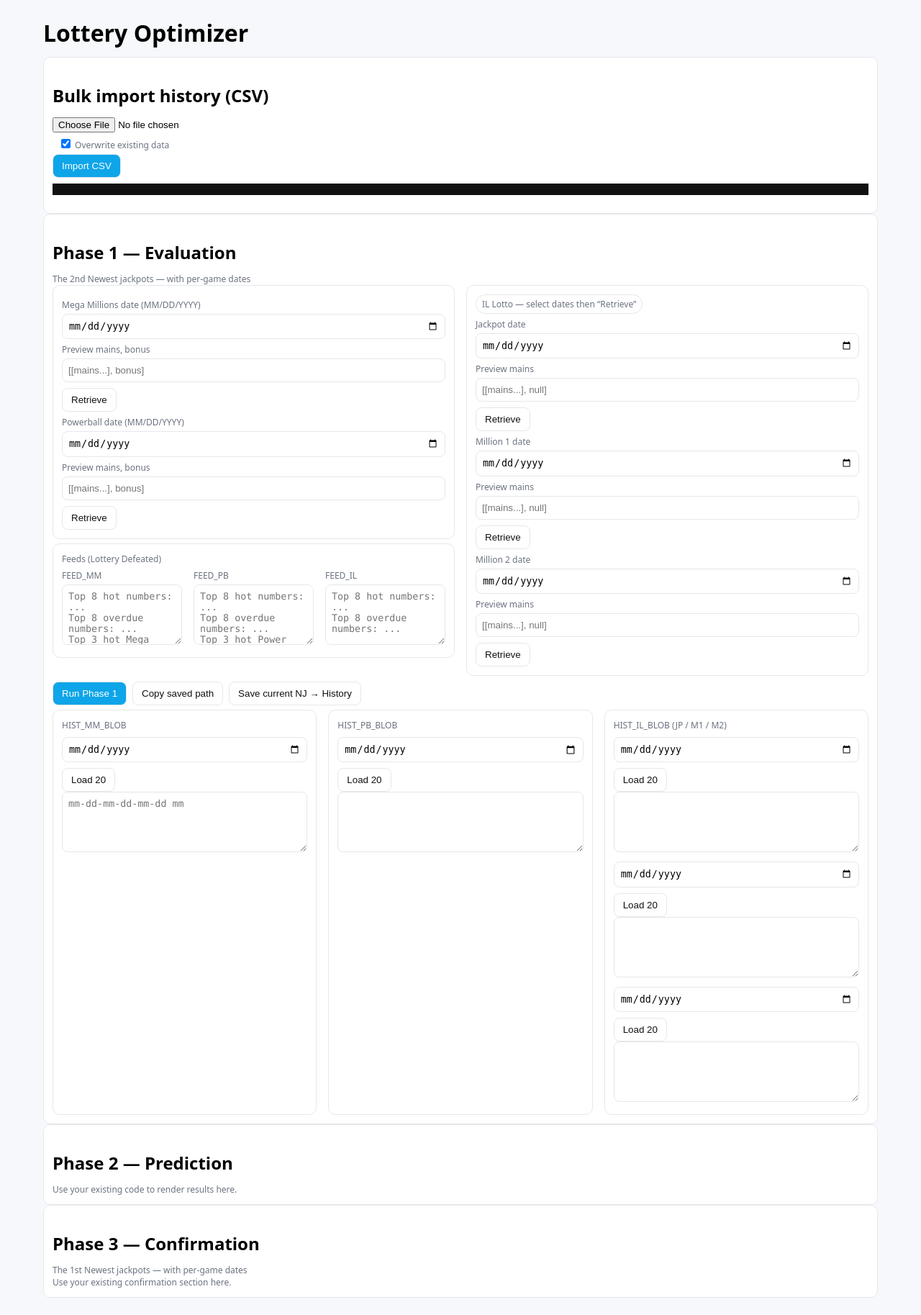
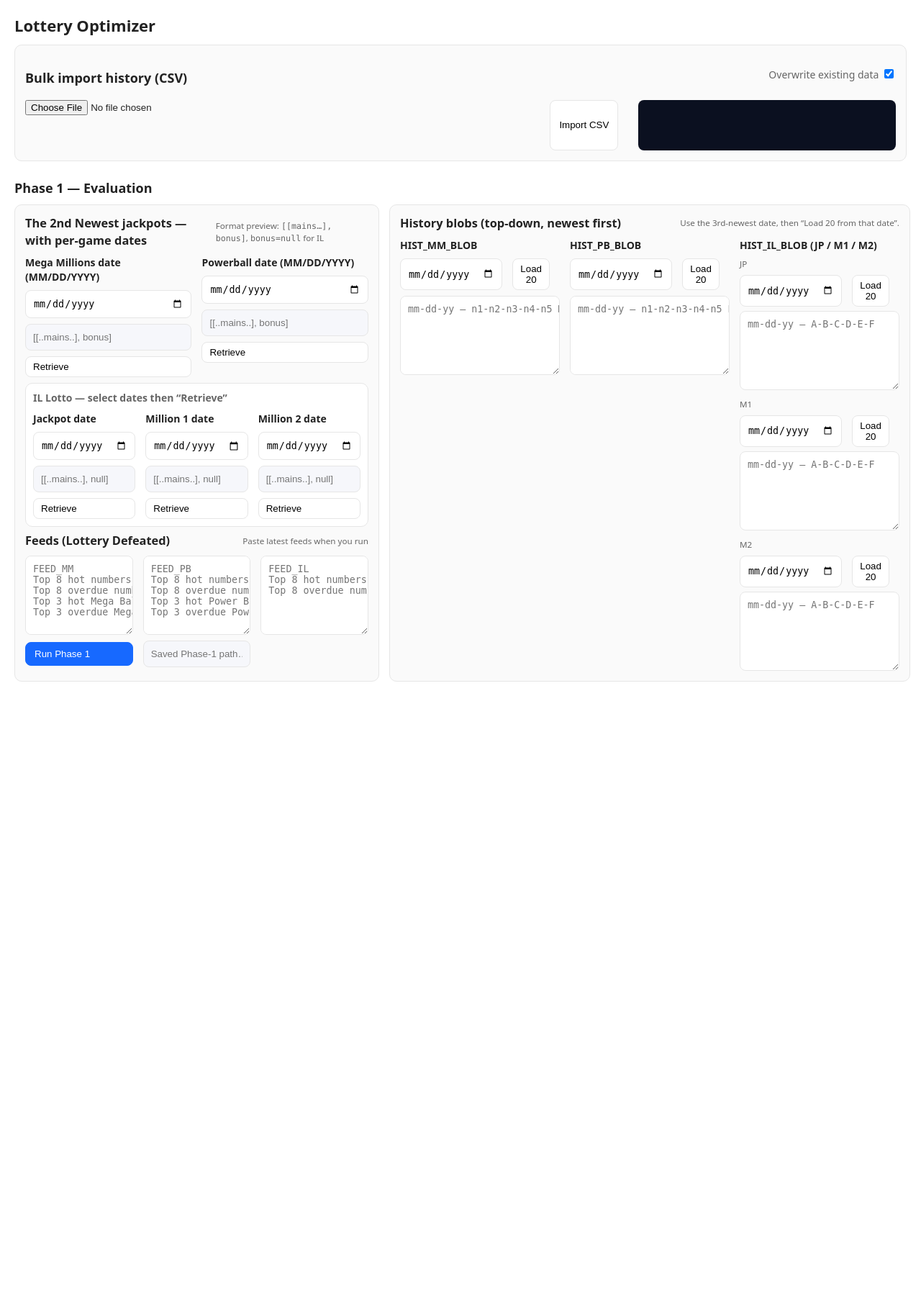
Before and after one commit to lettiehsu/lottery-optimizer, a Flask app: page / in a window 1280 px wide. Shown: the whole page at 72% size. After the commit the page ends 947 px from the top, so only its background shows below. Run offline with Flask 3, Linux system fonts and the light colour scheme.

Commit message:
Update index.html

```diff
--- a/templates/index.html
+++ b/templates/index.html
@@ -1,268 +1,189 @@
 <!doctype html>
 <html lang="en">
 <head>
-  <meta charset="utf-8" />
+  <meta charset="utf-8"/>
+  <meta name="viewport" content="width=device-width,initial-scale=1"/>
   <title>Lottery Optimizer</title>
-  <meta name="viewport" content="width=device-width, initial-scale=1" />
   <style>
-    :root { --card:#fff; --line:#e5e7eb; --muted:#6b7280; --bg:#f7f8fb; }
-    html,body{margin:0;padding:0;background:var(--bg);font-family:system-ui,Segoe UI,Roboto,Helvetica,Arial,sans-serif}
-    .wrap{max-width:1160px;margin:24px auto;padding:0 16px}
-    h1{margin:0 0 12px}
-    h2{margin:24px 0 12px}
-    .row{display:flex;gap:16px;flex-wrap:wrap}
-    .col{flex:1 1 0}
-    .card{background:var(--card);border:1px solid var(--line);border-radius:10px;padding:12px}
-    label{display:block;font-size:12px;color:var(--muted);margin:6px 0 4px}
-    input[type="text"],input[type="date"],textarea,select{width:100%;box-sizing:border-box;border:1px solid var(--line);border-radius:8px;padding:8px}
-    textarea{min-height:84px;resize:vertical;font-family:ui-monospace,Consolas,monospace}
-    button{appearance:none;border:1px solid var(--line);background:#0ea5e9;color:#fff;border-radius:8px;padding:8px 12px;cursor:pointer}
-    button.ghost{background:#fff;color:#111;border-color:var(--line)}
-    .btnrow{display:flex;gap:8px;align-items:center;flex-wrap:wrap;margin-top:8px}
-    .mini{font-size:12px;color:var(--muted)}
-    .grid3{display:grid;grid-template-columns:1fr 1fr 1fr;gap:16px}
-    .grid2{display:grid;grid-template-columns:1fr 1fr;gap:16px}
-    .pill{display:inline-block;font-size:12px;border:1px solid var(--line);border-radius:999px;padding:4px 8px;background:#fff}
-    .tight{margin-top:6px}
+    :root{--bg:#fff;--panel:#fafafa;--line:#e6e6e6;--text:#222;--muted:#666;--blue:#1769ff;}
+    *{box-sizing:border-box}
+    body{margin:0;font:14px/1.45 system-ui,Segoe UI,Roboto,Helvetica,Arial,sans-serif;color:var(--text);background:var(--bg)}
+    h1{margin:20px 20px 10px;font-size:22px}
+    h2{margin:18px 0 10px;font-size:18px}
+    .wrap{padding:0 20px 40px}
+    .card{background:var(--panel);border:1px solid var(--line);border-radius:10px;padding:14px}
+    .row{display:grid;gap:14px}
+    .row.cols-2{grid-template-columns:1fr 1fr}
+    .row.cols-3{grid-template-columns:1fr 1fr 1fr}
+    .row.cols-4{grid-template-columns:1fr 1fr 1fr 1fr}
+    .stack{display:flex;flex-direction:column;gap:8px}
+    label{font-weight:600}
+    small{color:var(--muted)}
+    input[type="text"], input[type="date"], textarea{width:100%;padding:10px;border:1px solid var(--line);border-radius:8px;background:#fff}
+    input[readonly], textarea[readonly]{background:#f6f7fb}
+    textarea{min-height:110px;resize:vertical;white-space:pre}
+    .btn{display:inline-flex;align-items:center;gap:6px;border:1px solid var(--line);background:#fff;border-radius:8px;padding:8px 12px;cursor:pointer}
+    .btn.primary{background:var(--blue);border-color:var(--blue);color:#fff}
+    .btn.small{padding:6px 10px}
+    .btn:disabled{opacity:.6;cursor:not-allowed}
+    .grid-head{display:flex;align-items:center;justify-content:space-between}
+    .muted{color:var(--muted)}
+    .ok{color:#0a8f3c}
+    .danger{color:#b30021}
+    .mono{font-family:ui-monospace, SFMono-Regular, Menlo, Consolas, monospace}
+    @media (max-width:1024px){.row.cols-3,.row.cols-4{grid-template-columns:1fr}}
   </style>
 </head>
 <body>
-<div class="wrap">
   <h1>Lottery Optimizer</h1>
+  <div class="wrap">
 
-  <!-- CSV IMPORT (works with app.py /store/import_csv) -->
-<section class="card">
-  <h2>Bulk import history (CSV)</h2>
+    <!-- CSV IMPORT -->
+    <div class="card stack">
+      <div class="grid-head">
+        <h2>Bulk import history (CSV)</h2>
+        <div class="muted">Overwrite existing data
+          <input id="csv_overwrite" type="checkbox" checked>
+        </div>
+      </div>
+      <div class="row cols-4" style="grid-template-columns: 2fr auto auto 1fr;">
+        <input id="csv_file" type="file" accept=".csv"/>
+        <button id="csv_import" class="btn">Import CSV</button>
+        <div></div>
+        <pre id="csv_result" class="mono" style="margin:0;height:70px;overflow:auto;background:#0b1020;color:#cde; padding:10px;border-radius:8px"></pre>
+      </div>
+    </div>
 
-  <form id="csvForm" enctype="multipart/form-data" onsubmit="return false;">
-    <input type="file" id="csvFile" name="file" accept=".csv" />
-    <label style="margin-left:8px;">
-      <input type="checkbox" name="overwrite" value="1" checked /> Overwrite existing data
-    </label>
-    <button type="button" id="btnImportCsv">Import CSV</button>
-  </form>
+    <!-- PHASE 1 -->
+    <h2 style="margin-top:24px">Phase 1 — Evaluation</h2>
+    <div class="row cols-2">
+      <div class="card stack">
+        <div class="grid-head">
+          <h3 style="margin:0">The 2nd Newest jackpots — with per-game dates</h3>
+          <small class="muted">Format preview: <span class="mono">[[mains…], bonus]</span>, <span class="mono">bonus=null</span> for IL</small>
+        </div>
 
-  <pre id="csvResult" style="background:#111; color:#8f8; padding:8px; margin-top:8px; white-space:pre-wrap;"></pre>
-</section>
-
-<script>
-  (function () {
-    const btn = document.getElementById('btnImportCsv');
-    const fileInput = document.getElementById('csvFile');
-    const result = document.getElementById('csvResult');
-
-    btn.addEventListener('click', async () => {
-      const f = fileInput.files[0];
-      if (!f) {
-        alert('Choose a CSV file first.');
-        return;
-      }
-      const fd = new FormData();
-      fd.append('file', f); // <<< field name MUST be "file"
-
-      // include overwrite if checked
-      const ow = document.querySelector('#csvForm input[name="overwrite"]').checked;
-      if (ow) fd.append('overwrite', '1');
-
-      result.textContent = 'Uploading…';
-      try {
-        const resp = await fetch('/store/import_csv', {
-          method: 'POST',
-          body: fd
-        });
-
-        const text = await resp.text();
-        // Show raw text if server didn’t return JSON (useful for 404/debug)
-        try {
-          const data = JSON.parse(text);
-          result.textContent = JSON.stringify(data, null, 2);
-        } catch {
-          result.textContent = text;
-        }
-      } catch (err) {
-        result.textContent = 'Network error: ' + (err?.message || err);
-      }
-    });
-  })();
-</script>
-
-  <!-- Phase 1 -->
-  <div class="card">
-    <h2>Phase 1 — Evaluation</h2>
-    <div class="mini">The 2nd Newest jackpots — with per-game dates</div>
-
-    <div class="grid2">
-      <div class="col">
-        <div class="card">
-          <label>Mega Millions date (MM/DD/YYYY)</label>
-          <input type="date" id="date_mm" />
-          <label class="tight">Preview mains, bonus</label>
-          <input type="text" id="prev_mm" placeholder="[[mains...], bonus]" />
-          <div class="btnrow">
-            <button class="ghost" id="btn_mm_fetch">Retrieve</button>
+        <!-- Left column: MM / PB -->
+        <div class="row cols-2">
+          <div class="stack">
+            <label>Mega Millions date (MM/DD/YYYY)</label>
+            <input id="date_mm" type="date"/>
+            <input id="mm_preview" type="text" placeholder="[[..mains..], bonus]" readonly/>
+            <button id="btn_get_mm" class="btn small">Retrieve</button>
           </div>
 
-          <label class="tight">Powerball date (MM/DD/YYYY)</label>
-          <input type="date" id="date_pb" />
-          <label class="tight">Preview mains, bonus</label>
-          <input type="text" id="prev_pb" placeholder="[[mains...], bonus]" />
-          <div class="btnrow">
-            <button class="ghost" id="btn_pb_fetch">Retrieve</button>
+          <div class="stack">
+            <label>Powerball date (MM/DD/YYYY)</label>
+            <input id="date_pb" type="date"/>
+            <input id="pb_preview" type="text" placeholder="[[..mains..], bonus]" readonly/>
+            <button id="btn_get_pb" class="btn small">Retrieve</button>
           </div>
         </div>
 
-        <div class="card tight">
-          <div class="mini">Feeds (Lottery Defeated)</div>
-          <div class="grid3">
-            <div>
-              <label>FEED_MM</label>
-              <textarea id="FEED_MM" placeholder="Top 8 hot numbers: ...&#10;Top 8 overdue numbers: ...&#10;Top 3 hot Mega Ball numbers: ...&#10;Top 3 overdue Mega Ball numbers: ..."></textarea>
+        <!-- Right column: IL (3 sections) -->
+        <div class="card stack" style="padding:10px; background:#fff">
+          <div class="muted" style="font-weight:600">IL Lotto — select dates then “Retrieve”</div>
+
+          <div class="row cols-3">
+            <div class="stack">
+              <label>Jackpot date</label>
+              <input id="date_il_jp" type="date"/>
+              <input id="il_jp_preview" type="text" placeholder="[[..mains..], null]" readonly/>
+              <button id="btn_get_il_jp" class="btn small">Retrieve</button>
             </div>
-            <div>
-              <label>FEED_PB</label>
-              <textarea id="FEED_PB" placeholder="Top 8 hot numbers: ...&#10;Top 8 overdue numbers: ...&#10;Top 3 hot Power Ball numbers: ...&#10;Top 3 overdue Power Ball numbers: ..."></textarea>
+
+            <div class="stack">
+              <label>Million 1 date</label>
+              <input id="date_il_m1" type="date"/>
+              <input id="il_m1_preview" type="text" placeholder="[[..mains..], null]" readonly/>
+              <button id="btn_get_il_m1" class="btn small">Retrieve</button>
             </div>
-            <div>
-              <label>FEED_IL</label>
-              <textarea id="FEED_IL" placeholder="Top 8 hot numbers: ...&#10;Top 8 overdue numbers: ..."></textarea>
+
+            <div class="stack">
+              <label>Million 2 date</label>
+              <input id="date_il_m2" type="date"/>
+              <input id="il_m2_preview" type="text" placeholder="[[..mains..], null]" readonly/>
+              <button id="btn_get_il_m2" class="btn small">Retrieve</button>
+            </div>
+          </div>
+        </div>
+
+        <!-- Feeds -->
+        <div class="grid-head">
+          <h3 style="margin:0">Feeds (Lottery Defeated)</h3>
+          <small class="muted">Paste latest feeds when you run</small>
+        </div>
+        <div class="row cols-3">
+          <textarea id="feed_mm" placeholder="FEED_MM&#10;Top 8 hot numbers: ...&#10;Top 8 overdue numbers: ...&#10;Top 3 hot Mega Ball numbers: ...&#10;Top 3 overdue Mega Ball numbers: ..."></textarea>
+          <textarea id="feed_pb" placeholder="FEED_PB&#10;Top 8 hot numbers: ...&#10;Top 8 overdue numbers: ...&#10;Top 3 hot Power Ball numbers: ...&#10;Top 3 overdue Power Ball numbers: ..."></textarea>
+          <textarea id="feed_il" placeholder="FEED_IL&#10;Top 8 hot numbers: ...&#10;Top 8 overdue numbers: ..."></textarea>
+        </div>
+
+        <!-- Run & status -->
+        <div class="row cols-3" style="align-items:center">
+          <button id="btn_run_phase1" class="btn primary">Run Phase 1</button>
+          <input id="phase1_saved_path" type="text" placeholder="Saved Phase-1 path…" readonly/>
+          <div id="phase1_msg" class="muted"></div>
+        </div>
+      </div>
+
+      <!-- History blocks -->
+      <div class="card stack">
+        <div class="grid-head">
+          <h3 style="margin:0">History blobs (top-down, newest first)</h3>
+          <small class="muted">Use the 3rd-newest date, then “Load 20 from that date”.</small>
+        </div>
+
+        <div class="row cols-3">
+          <div class="stack">
+            <label>HIST_MM_BLOB</label>
+            <div class="row cols-3" style="grid-template-columns: 1fr auto auto;">
+              <input id="date_hist_mm" type="date"/>
+              <button id="btn_load20_mm" class="btn small">Load 20</button>
+            </div>
+            <textarea id="hist_mm_blob" placeholder="mm-dd-yy — n1-n2-n3-n4-n5 MB"></textarea>
+          </div>
+
+          <div class="stack">
+            <label>HIST_PB_BLOB</label>
+            <div class="row cols-3" style="grid-template-columns: 1fr auto auto;">
+              <input id="date_hist_pb" type="date"/>
+              <button id="btn_load20_pb" class="btn small">Load 20</button>
+            </div>
+            <textarea id="hist_pb_blob" placeholder="mm-dd-yy — n1-n2-n3-n4-n5 PB"></textarea>
+          </div>
+
+          <div class="stack">
+            <label>HIST_IL_BLOB (JP / M1 / M2)</label>
+
+            <div class="stack" style="gap:6px">
+              <small class="muted">JP</small>
+              <div class="row cols-3" style="grid-template-columns: 1fr auto auto;">
+                <input id="date_hist_il_jp" type="date"/>
+                <button id="btn_load20_il_jp" class="btn small">Load 20</button>
+              </div>
+              <textarea id="hist_il_blob_jp" placeholder="mm-dd-yy — A-B-C-D-E-F"></textarea>
+
+              <small class="muted" style="margin-top:6px">M1</small>
+              <div class="row cols-3" style="grid-template-columns: 1fr auto auto;">
+                <input id="date_hist_il_m1" type="date"/>
+                <button id="btn_load20_il_m1" class="btn small">Load 20</button>
+              </div>
+              <textarea id="hist_il_blob_m1" placeholder="mm-dd-yy — A-B-C-D-E-F"></textarea>
+
+              <small class="muted" style="margin-top:6px">M2</small>
+              <div class="row cols-3" style="grid-template-columns: 1fr auto auto;">
+                <input id="date_hist_il_m2" type="date"/>
+                <button id="btn_load20_il_m2" class="btn small">Load 20</button>
+              </div>
+              <textarea id="hist_il_blob_m2" placeholder="mm-dd-yy — A-B-C-D-E-F"></textarea>
             </div>
           </div>
         </div>
       </div>
+    </div><!-- /row -->
+  </div><!-- /wrap -->
 
-      <div class="col">
-        <div class="card">
-          <div class="mini pill">IL Lotto — select dates then “Retrieve”</div>
-
-          <label class="tight">Jackpot date</label>
-          <input type="date" id="date_il_jp" />
-          <label class="tight">Preview mains</label>
-          <input type="text" id="prev_il_jp" placeholder="[[mains...], null]" />
-          <div class="btnrow">
-            <button class="ghost" id="btn_il_jp_fetch">Retrieve</button>
-          </div>
-
-          <label class="tight">Million 1 date</label>
-          <input type="date" id="date_il_m1" />
-          <label class="tight">Preview mains</label>
-          <input type="text" id="prev_il_m1" placeholder="[[mains...], null]" />
-          <div class="btnrow">
-            <button class="ghost" id="btn_il_m1_fetch">Retrieve</button>
-          </div>
-
-          <label class="tight">Million 2 date</label>
-          <input type="date" id="date_il_m2" />
-          <label class="tight">Preview mains</label>
-          <input type="text" id="prev_il_m2" placeholder="[[mains...], null]" />
-          <div class="btnrow">
-            <button class="ghost" id="btn_il_m2_fetch">Retrieve</button>
-          </div>
-        </div>
-      </div>
-    </div>
-
-    <div class="btnrow">
-      <button id="run_phase1">Run Phase 1</button>
-      <button class="ghost" id="btn_copy_p1">Copy saved path</button>
-      <button class="ghost" id="btn_save_nj">Save current NJ → History</button>
-    </div>
-
-    <div class="grid3 tight">
-      <div class="card">
-        <div class="mini">HIST_MM_BLOB</div>
-        <div class="btnrow">
-          <input type="date" id="mm_hist_date" />
-          <button class="ghost" id="btn_mm_load20">Load 20</button>
-        </div>
-        <textarea id="HIST_MM_BLOB" placeholder="mm-dd-mm-dd-mm-dd mm"></textarea>
-      </div>
-      <div class="card">
-        <div class="mini">HIST_PB_BLOB</div>
-        <div class="btnrow">
-          <input type="date" id="pb_hist_date" />
-          <button class="ghost" id="btn_pb_load20">Load 20</button>
-        </div>
-        <textarea id="HIST_PB_BLOB"></textarea>
-      </div>
-      <div class="card">
-        <div class="mini">HIST_IL_BLOB (JP / M1 / M2)</div>
-        <div class="btnrow">
-          <input type="date" id="il_jp_hist_date" />
-          <button class="ghost" id="btn_iljp_load20">Load 20</button>
-        </div>
-        <textarea id="HIST_IL_JP_BLOB"></textarea>
-
-        <div class="btnrow">
-          <input type="date" id="il_m1_hist_date" />
-          <button class="ghost" id="btn_ilm1_load20">Load 20</button>
-        </div>
-        <textarea id="HIST_IL_M1_BLOB"></textarea>
-
-        <div class="btnrow">
-          <input type="date" id="il_m2_hist_date" />
-          <button class="ghost" id="btn_ilm2_load20">Load 20</button>
-        </div>
-        <textarea id="HIST_IL_M2_BLOB"></textarea>
-      </div>
-    </div>
-  </div>
-
-  <!-- Phase 2 & 3 placeholders (your existing rendering will fill these) -->
-  <div class="card">
-    <h2>Phase 2 — Prediction</h2>
-    <div id="phase2_box" class="mini">Use your existing code to render results here.</div>
-  </div>
-
-  <div class="card">
-    <h2>Phase 3 — Confirmation</h2>
-    <div class="mini">The 1st Newest jackpots — with per-game dates</div>
-    <div id="phase3_box" class="mini">Use your existing confirmation section here.</div>
-  </div>
-
-</div>
-
-<!-- Your app.js (contains upload + loader calls) -->
-<script src="/static/app.js"></script>
-
-<!-- Minimal wiring for the Retrieve / Load buttons using the same store routes -->
-<script>
-async function fetchOne(game, dateInputId, previewInputId){
-  const d = document.getElementById(dateInputId).value;
-  if(!d){ alert("Pick a date"); return; }
-  // convert yyyy-mm-dd (from <input type="date">) -> mm/dd/yyyy
-  const [Y,M,D] = d.split("-");
-  const md = `${M}/${D}/${Y}`;
-  const r = await fetch(`/store/get_by_date?game=${encodeURIComponent(game)}&date=${encodeURIComponent(md)}`);
-  const j = await r.json();
-  document.getElementById(previewInputId).value = j?.row ? JSON.stringify([j.row.mains, j.row.bonus ?? null]) : "";
-}
-
-async function load20(game, dateInputId, blobId){
-  const d = document.getElementById(dateInputId).value;
-  if(!d){ alert("Pick a date"); return; }
-  const [Y,M,D] = d.split("-");
-  const md = `${M}/${D}/${Y}`;
-  const r = await fetch(`/store/get_history?game=${encodeURIComponent(game)}&from=${encodeURIComponent(md)}&limit=20`);
-  const j = await r.json();
-  document.getElementById(blobId).value = j.blob || "";
-}
-
-// Retrieve buttons
-document.getElementById("btn_mm_fetch").onclick   = () => fetchOne("MM",   "date_mm",     "prev_mm");
-document.getElementById("btn_pb_fetch").onclick   = () => fetchOne("PB",   "date_pb",     "prev_pb");
-document.getElementById("btn_il_jp_fetch").onclick= () => fetchOne("IL_JP","date_il_jp",  "prev_il_jp");
-document.getElementById("btn_il_m1_fetch").onclick= () => fetchOne("IL_M1","date_il_m1",  "prev_il_m1");
-document.getElementById("btn_il_m2_fetch").onclick= () => fetchOne("IL_M2","date_il_m2",  "prev_il_m2");
-
-// Load 20 buttons
-document.getElementById("btn_mm_load20").onclick   = () => load20("MM",   "mm_hist_date",  "HIST_MM_BLOB");
-document.getElementById("btn_pb_load20").onclick   = () => load20("PB",   "pb_hist_date",  "HIST_PB_BLOB");
-document.getElementById("btn_iljp_load20").onclick = () => load20("IL_JP","il_jp_hist_date","HIST_IL_JP_BLOB");
-document.getElementById("btn_ilm1_load20").onclick = () => load20("IL_M1","il_m1_hist_date","HIST_IL_M1_BLOB");
-document.getElementById("btn_ilm2_load20").onclick = () => load20("IL_M2","il_m2_hist_date","HIST_IL_M2_BLOB");
-
-// Phase-1 run: wire to your existing /run_json post if needed.
-// document.getElementById("run_phase1").onclick = () => { ... }
-</script>
+  <script src="/static/app.js"></script>
 </body>
 </html>
```
